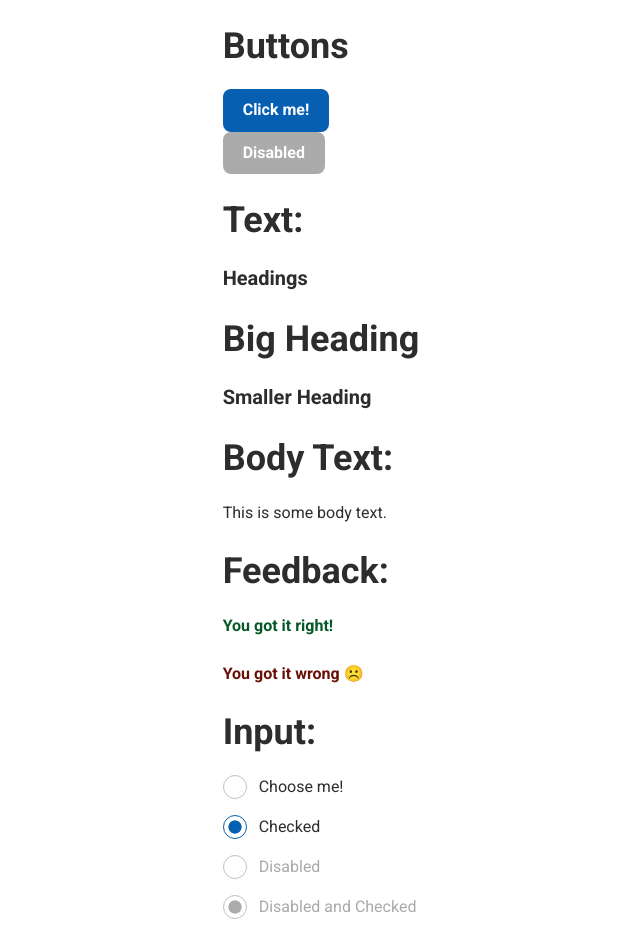
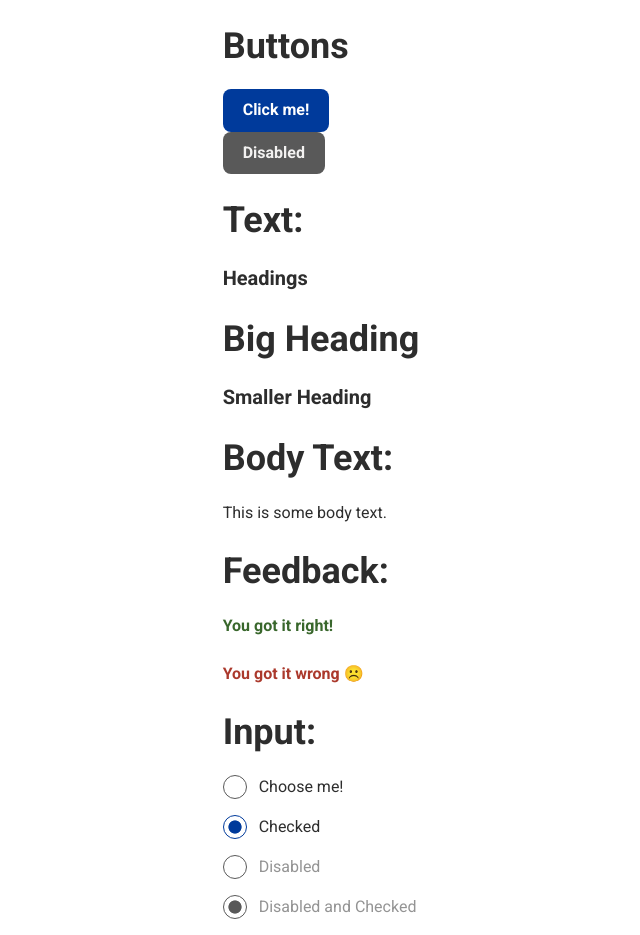
Before and after one commit to tmbritton/indeed-code, a React (Create React App) app: page /sandbox in a window 1280 px wide. Shown: the whole page, without its empty margins (319-959 px from the left). Built offline with nearby package versions, Linux system fonts and the light colour scheme.

Commit message:
Use Indeed's color system.

```diff
--- a/src/components/Button.tsx
+++ b/src/components/Button.tsx
@@ -4,8 +4,8 @@ import styled from '@emotion/styled';
 
 const StyledButton = styled.button`
   padding: 0.75rem 1.25rem;
-  background-color: ${theme.colors.primary};
-  color: ${theme.colors.textInverted};
+  background-color: ${theme.colors.foundational.blue};
+  color: ${theme.colors.foundational.white};
   border-radius: 8px;
   font-family: ${theme.fonts.global};
   font-size: ${theme.fontSizes.body};
@@ -14,14 +14,15 @@ const StyledButton = styled.button`
   cursor: pointer;
   transition: background-color 0.2s ease-in-out;
   &:hover {
-    background-color: ${theme.colors.primaryHover};
+    background-color: ${theme.colors.expressive.blue[60]};
   }
   &:disabled {
     cursor: not-allowed;
-    background-color: ${theme.colors.disabled};
+    background-color: ${theme.colors.functional.grey};
+    color: ${theme.colors.expressive.neutral[20]};
   }
   &:focus-visible {
-    outline: 3px solid ${theme.colors.highlight};
+    outline: 3px solid ${theme.colors.expressive.aqua[80]};
   }
 `;
 
--- a/src/components/Input.tsx
+++ b/src/components/Input.tsx
@@ -23,7 +23,7 @@ const StyledInput = styled('div')`
     border-radius: 100%;
     border-width: 1px;
     border-style: solid;
-    border-color: ${theme.colors.border};
+    border-color: ${theme.colors.functional.grey};
     transition: border-color 0.2s ease-in-out;
     content: '';
   }
@@ -31,8 +31,8 @@ const StyledInput = styled('div')`
     &::before {
       background: radial-gradient(
         ellipse at center,
-        ${theme.colors.primary} 0%,
-        ${theme.colors.primary} 40%,
+        ${theme.colors.foundational.blue} 0%,
+        ${theme.colors.foundational.blue} 40%,
         #ffffff 45%,
         #ffffff 100%
       );
@@ -43,8 +43,8 @@ const StyledInput = styled('div')`
       &::before {
         background: radial-gradient(
           ellipse at center,
-          ${theme.colors.disabled} 0%,
-          ${theme.colors.disabled} 40%,
+          ${theme.colors.functional.grey} 0%,
+          ${theme.colors.functional.grey} 40%,
           #ffffff 45%,
           #ffffff 100%
         );
@@ -52,7 +52,7 @@ const StyledInput = styled('div')`
     }
     &:not(.disabled) {
       &::before {
-        border-color: ${theme.colors.primary};
+        border-color: ${theme.colors.foundational.blue};
       }
     }
   }
@@ -62,13 +62,13 @@ const StyledInput = styled('div')`
   &:hover:not(.disabled) {
     background-color: #eee;
     &::before {
-      border-color: ${theme.colors.primary};
+      border-color: ${theme.colors.foundational.blue}};
       border-width: 2px;
       background-color: #eee;
     }
   }
   &:focus-visible {
-    outline: 3px solid ${theme.colors.highlight};
+    outline: 3px solid ${theme.colors.expressive.aqua[80]};
   }
 `;
 
@@ -77,7 +77,7 @@ const Label = styled(Text)`
     margin-left: 0.75rem;
     margin-bottom: 0;
     &.disabled {
-      color: ${theme.colors.textDisabled};
+      color: ${theme.colors.expressive.neutral[60]};
     }
   }
 `;
--- a/src/components/Text.tsx
+++ b/src/components/Text.tsx
@@ -54,16 +54,16 @@ const Text: FC<Props> = ({
       font-style: italic;
     }
     &.color-default {
-      color: ${theme.colors.text};
+      color: ${theme.colors.foundational.charcoal};
     }
     &.color-success {
-      color: ${theme.colors.success};
+      color: ${theme.colors.functional.success};
     }
     &.color-failure {
-      color: ${theme.colors.failure};
+      color: ${theme.colors.functional.failure};
     }
     &.color-deemphasize {
-      color: ${theme.colors.disabled};
+      color: ${theme.colors.functional.grey};
     }
   `;
 
--- a/src/theme.ts
+++ b/src/theme.ts
@@ -1,3 +1,79 @@
+const palette = {
+  green: {
+    '100': '#19332d',
+    '90': '#234840',
+    '80': '#326256',
+    '70': '#458371',
+    '60': '#58a48f',
+    '50': '#7bc0ae',
+    '40': '#b9dad0',
+    '30': '#cde8e1',
+    '20': '#e6f5f1',
+    '10': '#f5fbf9',
+  },
+  aqua: {
+    '100': '#123141',
+    '90': '#1d464c',
+    '80': '#285f7b',
+    '70': '#387fa3',
+    '60': '#489ec8',
+    '50': '#7abbdf',
+    '40': '#b6d7ee',
+    '30': '#cde6f9',
+    '20': '#e8f3fc',
+    '10': '#f5fafe',
+  },
+  blue: {
+    '100': '#0d2d5e',
+    '90': '#164081',
+    '80': '#2557a7',
+    '70': '#3f73d3',
+    '60': '#6792f0',
+    '50': '#9bb1f0',
+    '40': '#c7d2f6',
+    '30': '#dbe2fd',
+    '20': '#eef1fe',
+    '10': '#f8f9fe',
+  },
+  magenta: {
+    '100': '#4f1c36',
+    '90': '#752c4e',
+    '80': '#9f3f6c',
+    '70': '#c95289',
+    '60': '#e366a8',
+    '50': '#e998bf',
+    '40': '#f2c7d9',
+    '30': '#f6dae8',
+    '20': '#faeef4',
+    '10': '#fdf8fa',
+  },
+  earth: {
+    '100': '#3d2b12',
+    '90': '#553d1c',
+    '80': '#735324',
+    '70': '#996e2c',
+    '60': '#c08a38',
+    '50': '#e0a961',
+    '40': '#f5cb9d',
+    '30': '#f9dec5',
+    '20': '#fcf0e6',
+    '10': '#fef8f4',
+  },
+  neutral: {
+    '100': '#2d2d2d',
+    '90': '#424242',
+    '80': '#595959',
+    '70': '#767676',
+    '60': '#949494',
+    '50': '#b4b2b1',
+    '40': '#d4d2d0',
+    '30': '#e4e2e0',
+    '20': '#f3f2f1',
+    '10': '#faf9f8',
+    '0': '#ffffff',
+  },
+};
+
 export default {
   fonts: {
     global: 'Roboto, sans-serif',
@@ -12,16 +88,20 @@ export default {
     bold: 700,
   },
   colors: {
-    text: '#2D2D2D',
-    textInverted: '#FFFFFF',
-    textDisabled: '#AAAAAA',
-    primary: '#065FB1',
-    primaryHover: '#2582d9',
-    success: '#065927',
-    failure: '#691007',
-    disabled: '#ABABAB',
-    border: '#C0C0C0',
-    highlight: '#3eaded',
+    foundational: {
+      blue: '#003a9b',
+      charcoal: palette.neutral[100],
+      white: palette.neutral[0],
+    },
+    functional: {
+      blue: palette.blue[80],
+      magenta: palette.magenta[80],
+      charcoal: palette.neutral[100],
+      grey: palette.neutral[80],
+      success: '#39672c',
+      failure: '#ab392c',
+    },
+    expressive: palette,
   },
   breakpoints: {
     //Let's just use MUI's breakpoints.
```
